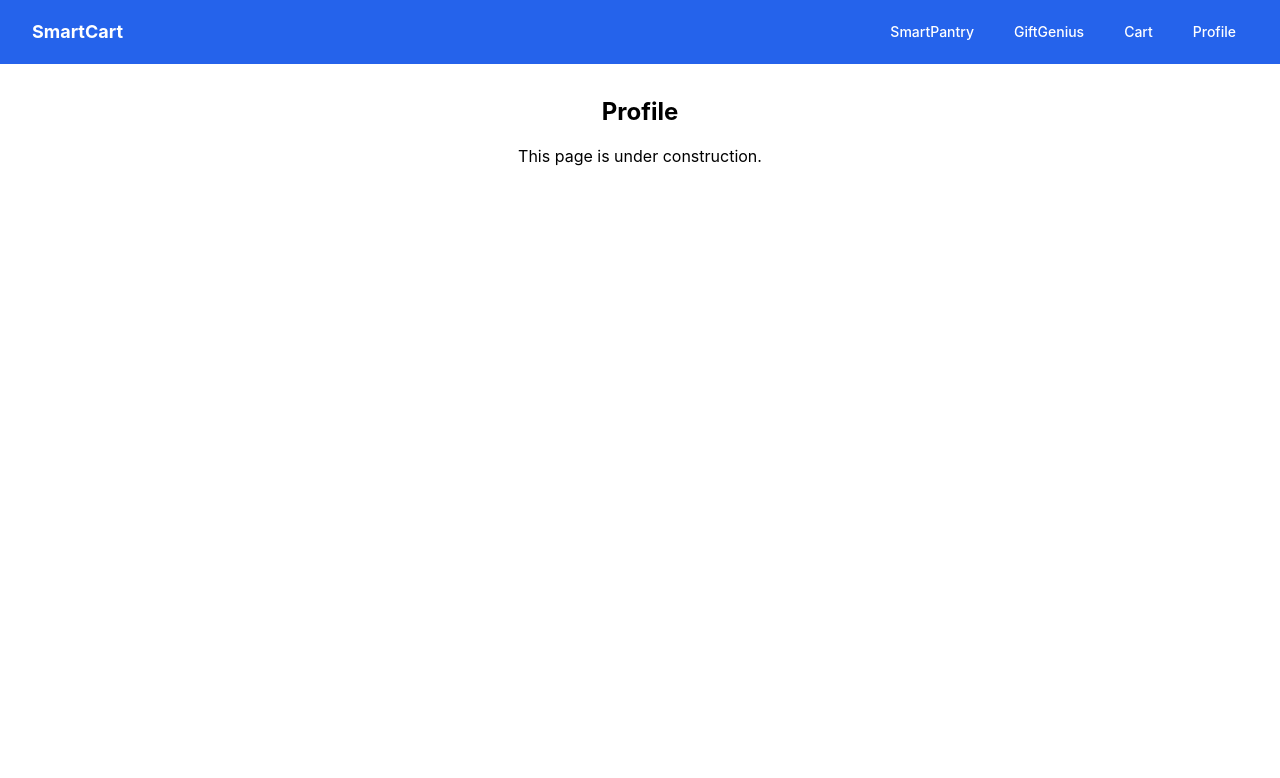
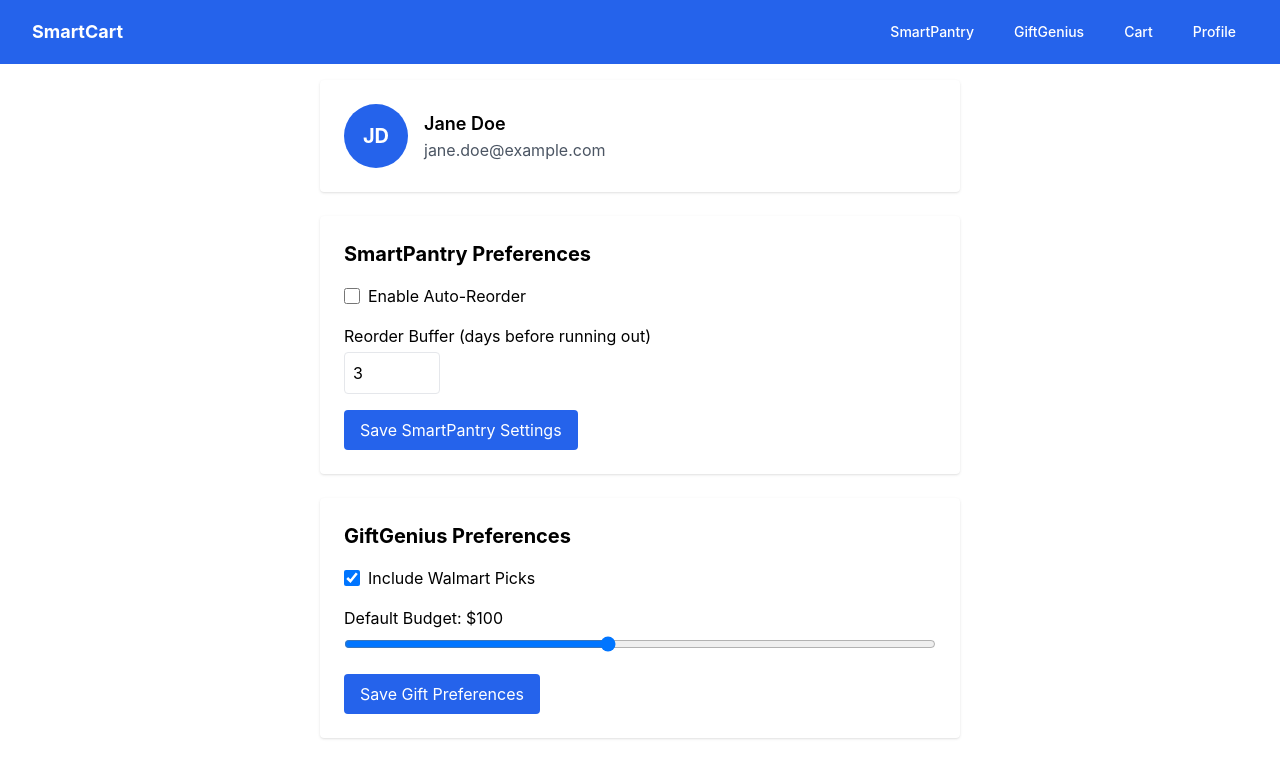
Before and after one commit to tchawla827/walmart-home-hub, a React (Create React App) app in the folder frontend/: page /profile in a window 1280 px wide. Shown: the top 778 px of the page. Built offline with nearby package versions, Linux system fonts and the light colour scheme.

Commit message:
Add user profile page with settings

```diff
--- a/frontend/src/App.tsx
+++ b/frontend/src/App.tsx
@@ -2,7 +2,7 @@ import React from 'react';
 import { BrowserRouter as Router, Routes, Route } from 'react-router-dom';
 import Navbar from './components/Navbar';
 import Home from './pages/Home';
-import Placeholder from './pages/Placeholder';
+import Profile from './pages/Profile';
 import GiftGenius from './pages/GiftGenius';
 import ProductSearch from './pages/ProductSearch';
 import ProductDetail from './pages/ProductDetail';
@@ -23,7 +23,7 @@ const App: React.FC = () => {
           <Route path="/pantry/setup" element={<PantrySetup />} />
           <Route path="/gift" element={<GiftGenius />} />
           <Route path="/cart" element={<CartPage />} />
-          <Route path="/profile" element={<Placeholder title="Profile" />} />
+          <Route path="/profile" element={<Profile />} />
         </Routes>
       </Router>
     </CartProvider>
--- /dev/null
+++ b/frontend/src/pages/Profile.tsx
@@ -0,0 +1,126 @@
+import React, { useState } from 'react';
+
+export interface UserSettings {
+  autoReorder: boolean;
+  reorderBuffer: number;
+  includePicks: boolean;
+  budget: number;
+}
+
+const Profile: React.FC = () => {
+  // Mock user data; replace with real session data when available
+  const user = {
+    name: 'Jane Doe',
+    email: 'jane.doe@example.com',
+  };
+
+  const [autoReorder, setAutoReorder] = useState<boolean>(false);
+  const [reorderBuffer, setReorderBuffer] = useState<number>(3);
+
+  const [includePicks, setIncludePicks] = useState<boolean>(true);
+  const [budget, setBudget] = useState<number>(100);
+
+  const handleSavePantry = () => {
+    const settings = {
+      autoReorder,
+      reorderBuffer,
+    };
+    console.log('SmartPantry Settings', settings);
+  };
+
+  const handleSaveGift = () => {
+    const settings = {
+      includePicks,
+      budget,
+    };
+    console.log('GiftGenius Settings', settings);
+  };
+
+  const initials = user.name
+    .split(' ')
+    .map((n) => n[0])
+    .join('')
+    .toUpperCase();
+
+  return (
+    <div className="max-w-2xl mx-auto p-4 space-y-6">
+      <div className="bg-white shadow rounded p-6 flex items-center space-x-4">
+        <div className="w-16 h-16 rounded-full bg-blue-600 text-white flex items-center justify-center text-xl font-bold">
+          {initials}
+        </div>
+        <div>
+          <p className="text-lg font-semibold">{user.name}</p>
+          <p className="text-gray-600">{user.email}</p>
+        </div>
+      </div>
+
+      <div className="bg-white shadow rounded p-6 space-y-4">
+        <h2 className="text-xl font-bold">SmartPantry Preferences</h2>
+        <label className="flex items-center space-x-2">
+          <input
+            type="checkbox"
+            checked={autoReorder}
+            onChange={(e) => setAutoReorder(e.target.checked)}
+            className="h-4 w-4"
+          />
+          <span>Enable Auto-Reorder</span>
+        </label>
+        <div>
+          <label className="block mb-1" htmlFor="buffer">
+            Reorder Buffer (days before running out)
+          </label>
+          <input
+            id="buffer"
+            type="number"
+            min={1}
+            className="border p-2 rounded w-24"
+            value={reorderBuffer}
+            onChange={(e) => setReorderBuffer(parseInt(e.target.value))}
+          />
+        </div>
+        <button
+          onClick={handleSavePantry}
+          className="bg-blue-600 text-white px-4 py-2 rounded hover:bg-blue-700"
+        >
+          Save SmartPantry Settings
+        </button>
+      </div>
+
+      <div className="bg-white shadow rounded p-6 space-y-4">
+        <h2 className="text-xl font-bold">GiftGenius Preferences</h2>
+        <label className="flex items-center space-x-2">
+          <input
+            type="checkbox"
+            checked={includePicks}
+            onChange={(e) => setIncludePicks(e.target.checked)}
+            className="h-4 w-4"
+          />
+          <span>Include Walmart Picks</span>
+        </label>
+        <div>
+          <label className="block mb-1" htmlFor="budget">
+            Default Budget: ${budget}
+          </label>
+          <input
+            id="budget"
+            type="range"
+            min={20}
+            max={200}
+            step={5}
+            value={budget}
+            onChange={(e) => setBudget(parseInt(e.target.value))}
+            className="w-full"
+          />
+        </div>
+        <button
+          onClick={handleSaveGift}
+          className="bg-blue-600 text-white px-4 py-2 rounded hover:bg-blue-700"
+        >
+          Save Gift Preferences
+        </button>
+      </div>
+    </div>
+  );
+};
+
+export default Profile;
```
